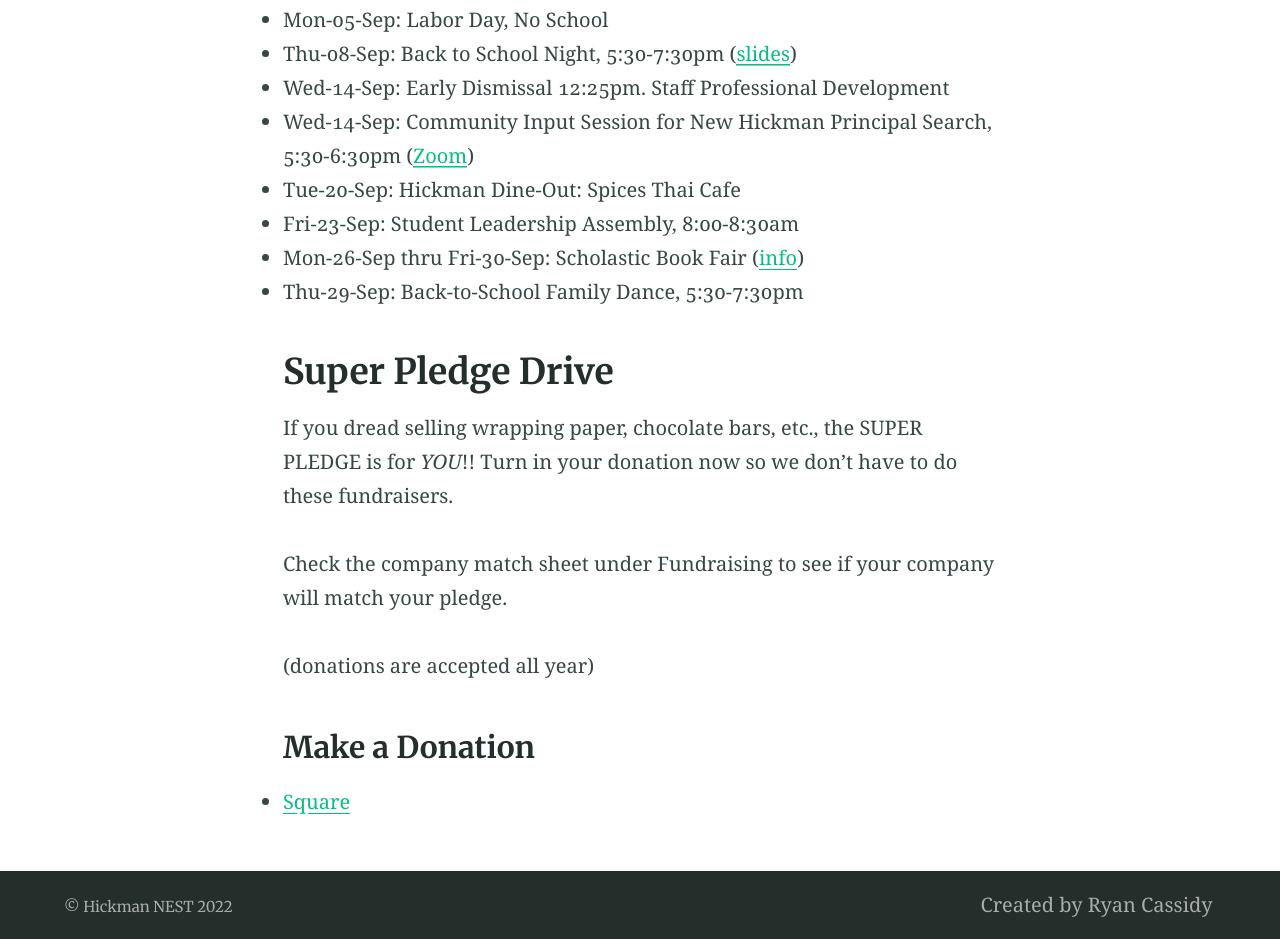
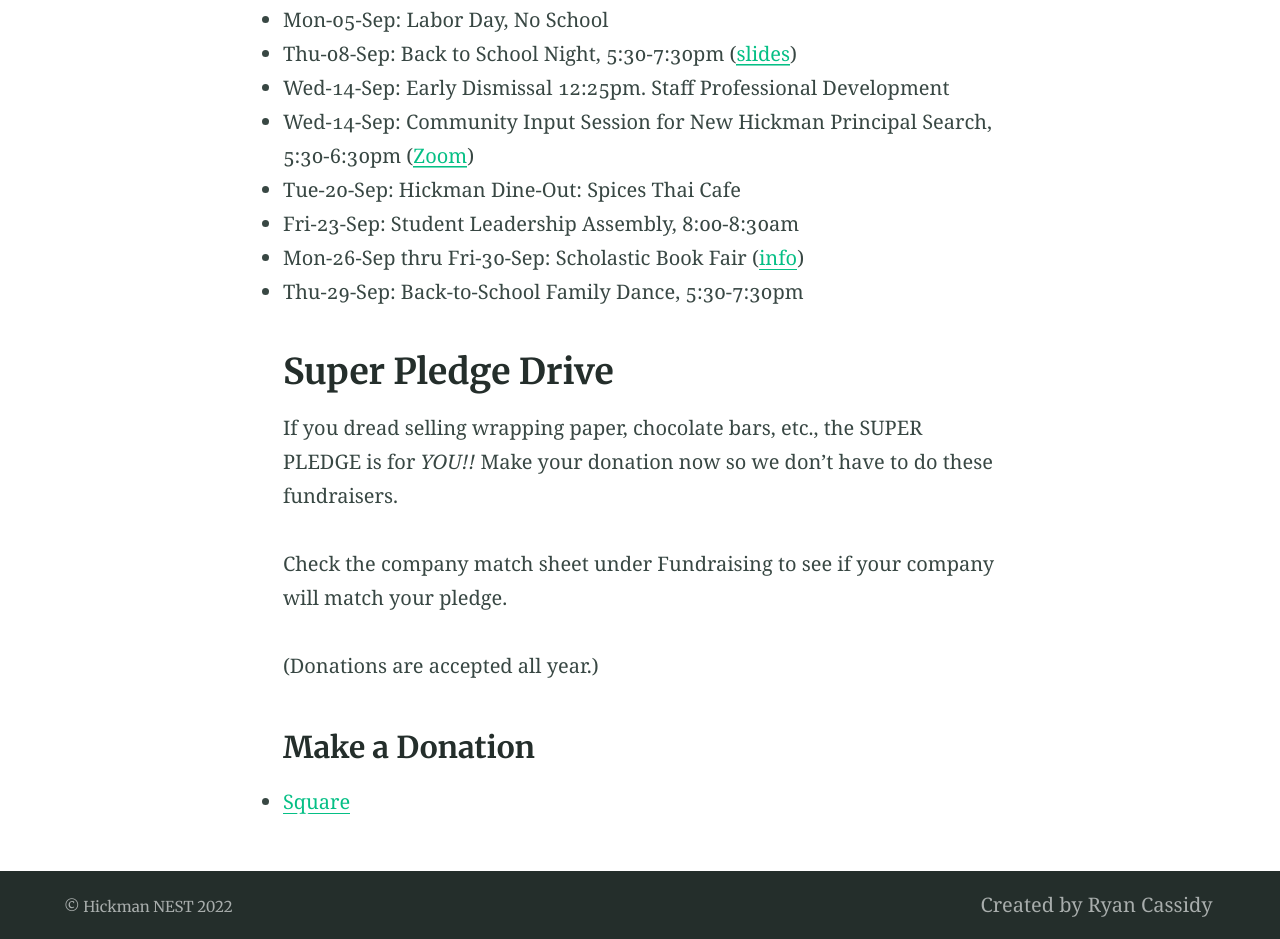
Before and after one commit to bold-fusion/hickman-nest-jekyll-alembic-fork, a Jekyll site: the page built from index.md, in a window 1280 px wide. Shown: the part 781-1720 px from the top of the page. Built offline with Jekyll 4.4.1, drawn with Linux system fonts in a browser that asks for light colours.

Commit message:
Update index.md

```diff
--- a/index.md
+++ b/index.md
@@ -23,11 +23,11 @@ Hickman NEST is an independent organization of parents, teachers, and members of
 
 ## Super Pledge Drive
 
-If you dread selling wrapping paper, chocolate bars, etc., the SUPER PLEDGE is for *YOU*!! Turn in your donation now so we don't have to do these fundraisers.
+If you dread selling wrapping paper, chocolate bars, etc., the SUPER PLEDGE is for *YOU!!* Make your donation now so we don't have to do these fundraisers.
 
 Check the company match sheet under Fundraising to see if your company will match your pledge.
 
-(donations are accepted all year)
+(Donations are accepted all year.)
 
 ### Make a Donation
 
```
